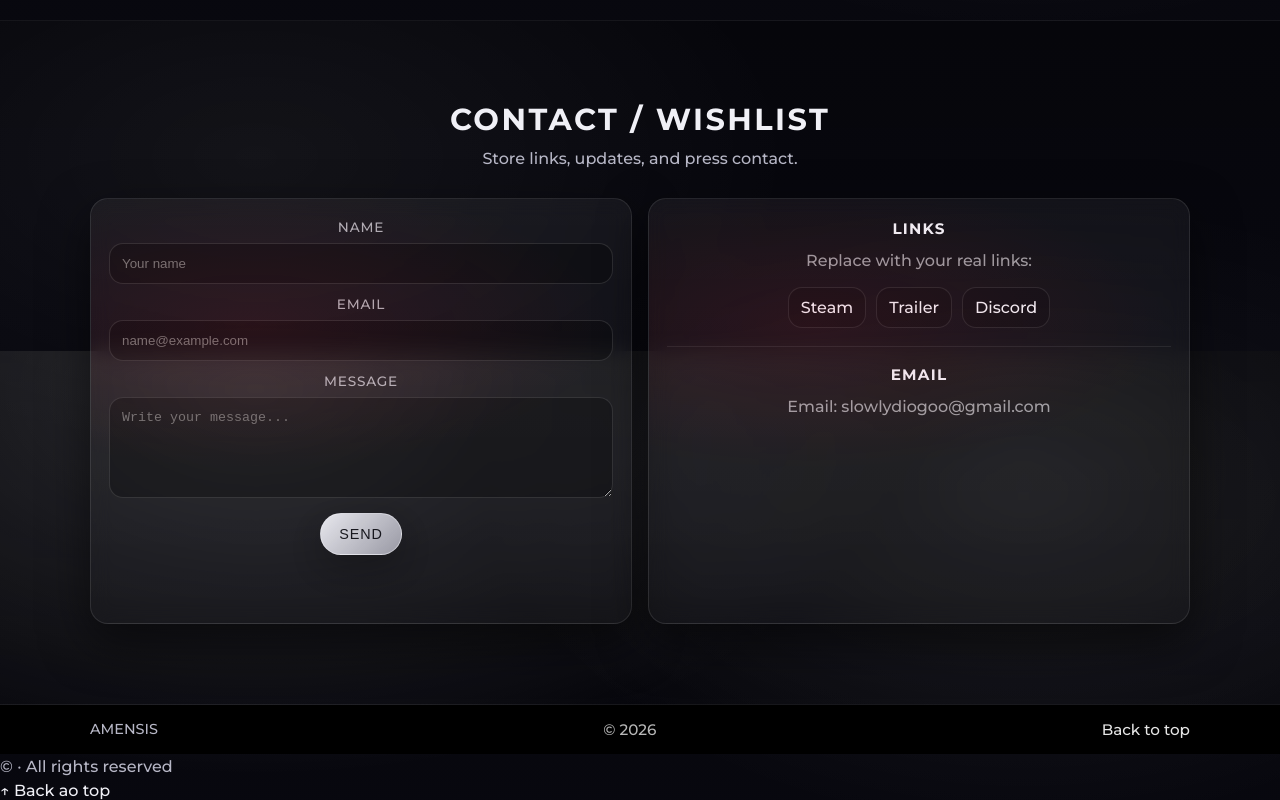
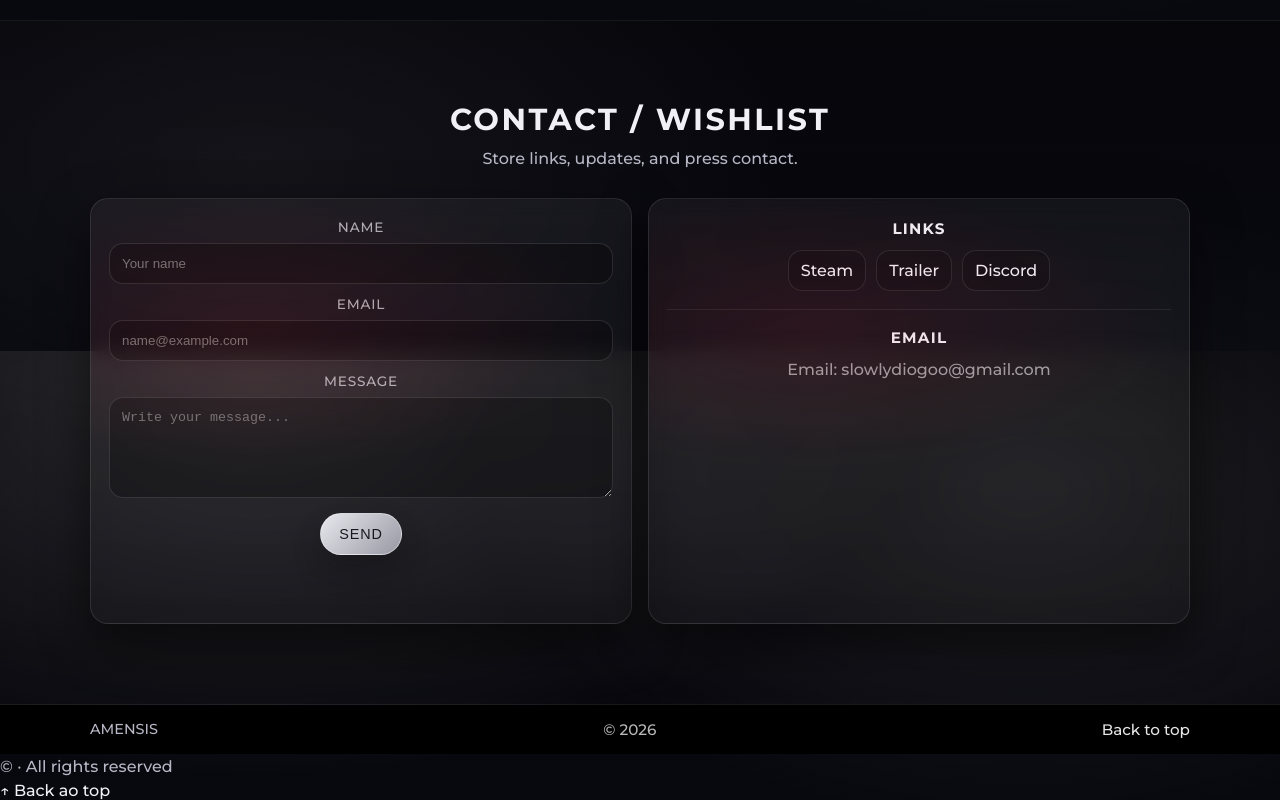
Before and after one commit to slowlydiogoo-crypto/amensis-site, a website: page index.html in a window 1280 px wide. Shown: the part 4449-5249 px from the top of the page. Drawn offline with Linux system fonts and the light colour scheme.

Commit message:
Atualização do site

```diff
--- a/index.html
+++ b/index.html
@@ -263,8 +263,6 @@
 
         <div class="card">
           <h3>Links</h3>
-          <p class="muted">Replace with your real links:</p>
-
           <div class="links">
             <a href="#" aria-label="Steam">Steam</a>
             <a href="#media" aria-label="Trailer">Trailer</a>
```
